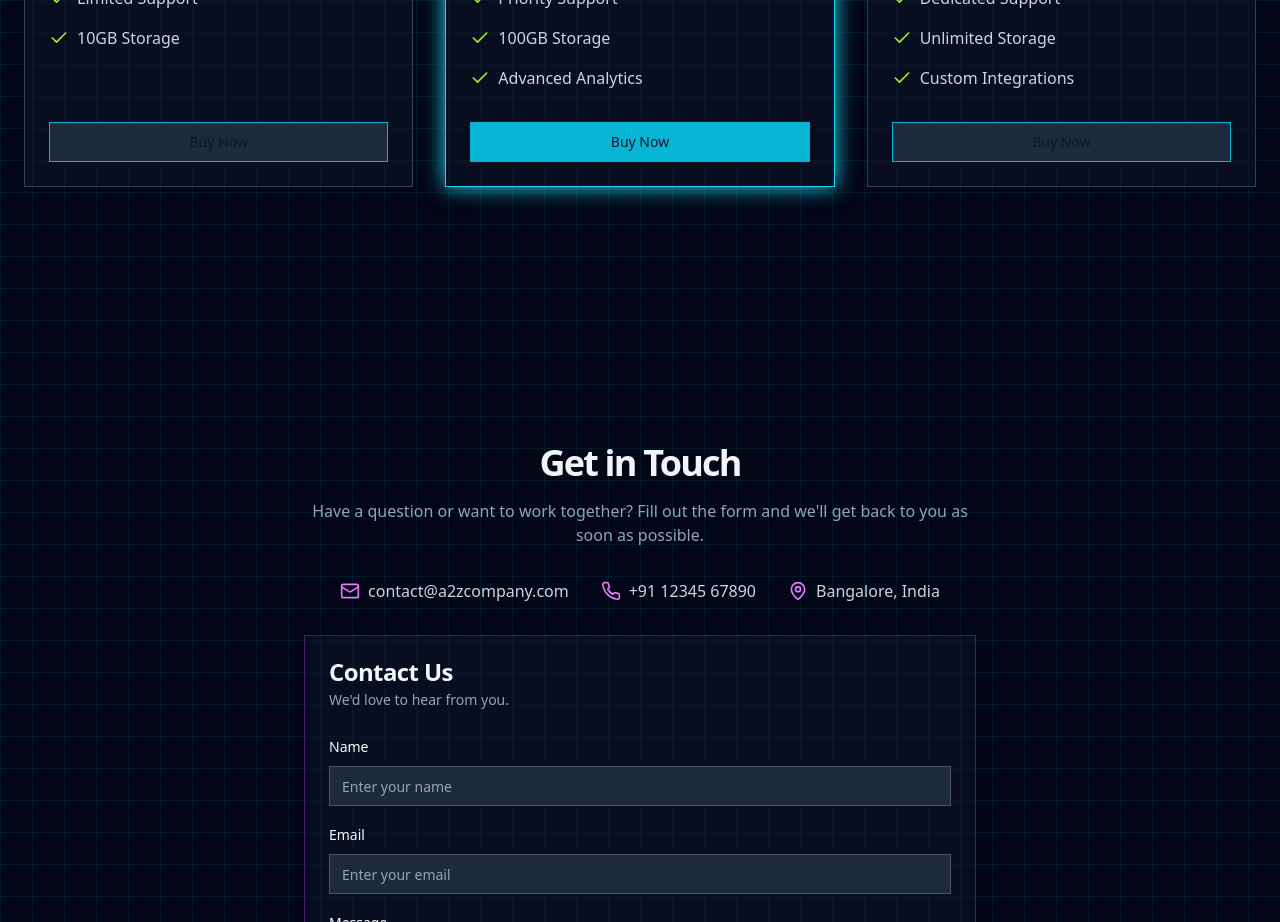
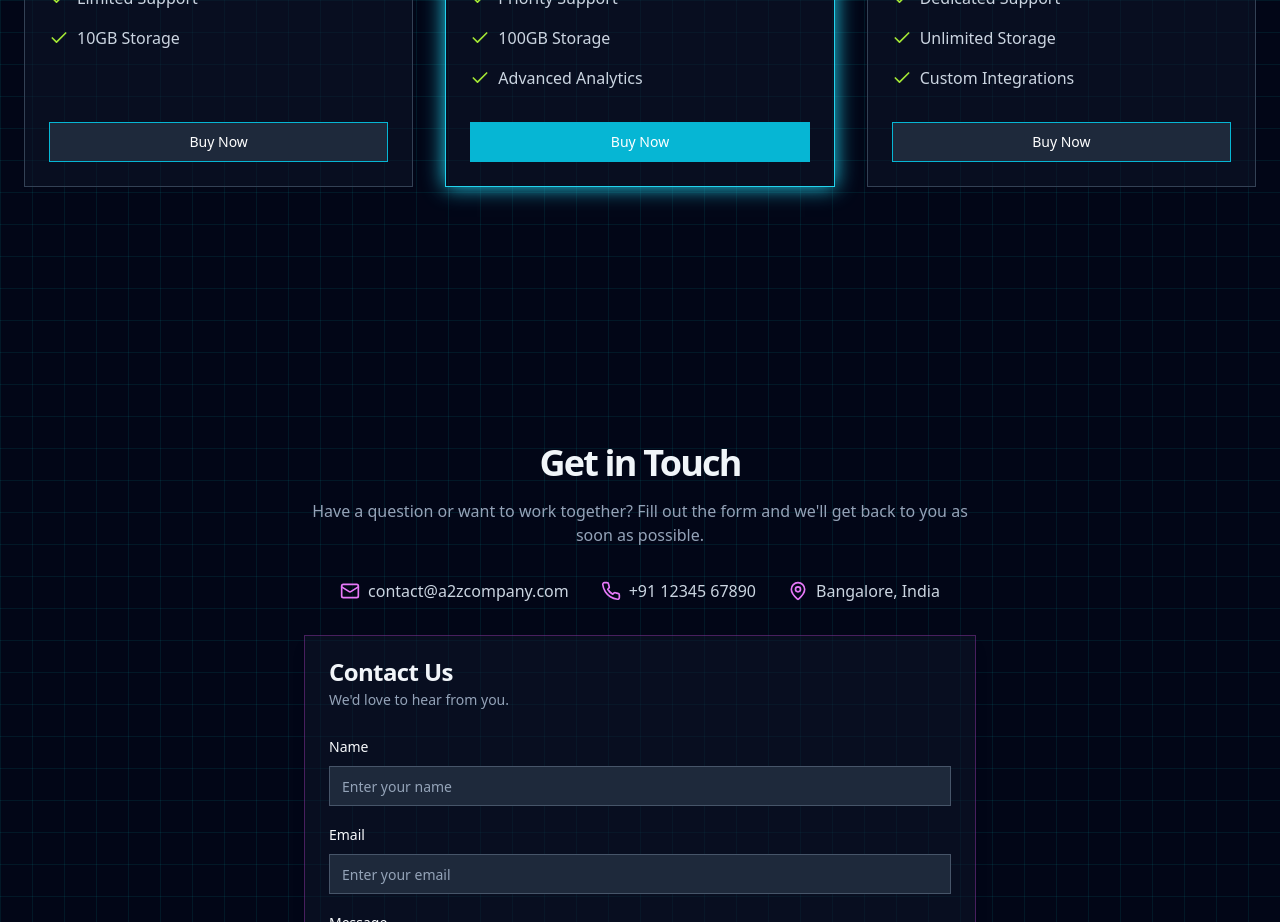
Before and after one commit to anusha-n-21327/a2z-company-landing, a React (Vite) app: page / in a window 1280 px wide. Shown: the part 3520-4442 px from the top of the page. Built offline with nearby package versions, Linux system fonts and the light colour scheme.

Commit message:
[dyad] Updated button text color in Pricing section - wrote 1 file(s)

```diff
--- a/src/components/Pricing.tsx
+++ b/src/components/Pricing.tsx
@@ -74,7 +74,7 @@ const Pricing = () => {
                 </ul>
                 <AlertDialog>
                   <AlertDialogTrigger asChild>
-                    <Button className={`w-full ${tier.isPopular ? 'bg-cyan-500 text-slate-900 hover:bg-cyan-400' : 'bg-slate-800 border border-cyan-500 hover:bg-cyan-500 hover:text-slate-900'}`}>
+                    <Button className={`w-full ${tier.isPopular ? 'bg-cyan-500 text-white hover:bg-cyan-400' : 'bg-slate-800 text-white border border-cyan-500 hover:bg-cyan-500 hover:text-white'}`}>
                       Buy Now
                     </Button>
                   </AlertDialogTrigger>
```
